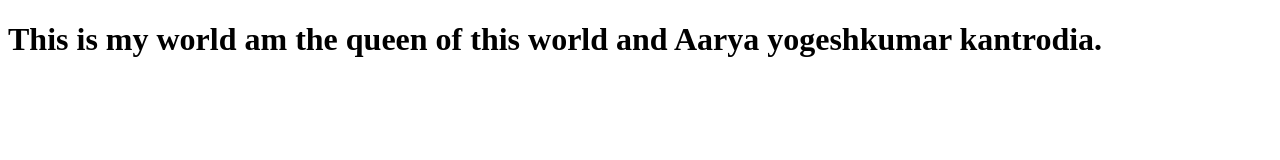
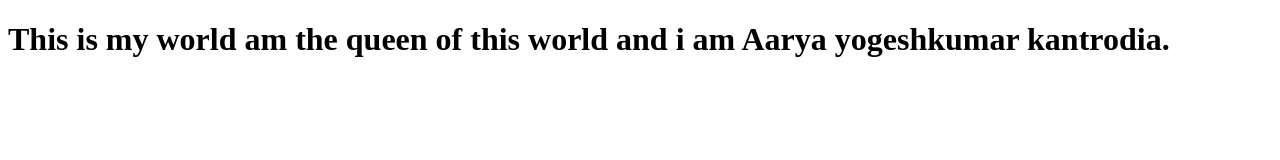
Before and after one commit to Aaryaynk/codelive, a plain HTML site: page index.html in a window 1280 px wide. Drawn offline with Linux system fonts and the light colour scheme.

Commit message:
third commit

```diff
--- a/index.html
+++ b/index.html
@@ -7,7 +7,7 @@
 </head>
 <body>
     <h1>This is my world am the queen of this world
-        and Aarya yogeshkumar kantrodia.
+        and i am Aarya yogeshkumar kantrodia.
     </h1>
 </body>
 </html>
```
